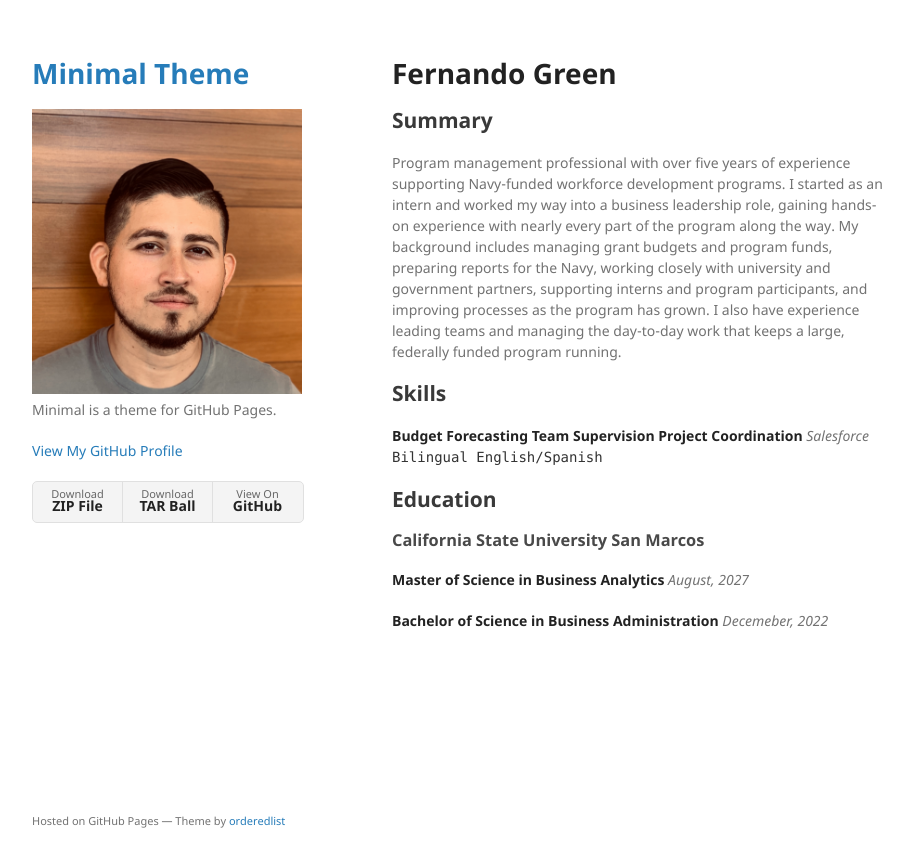
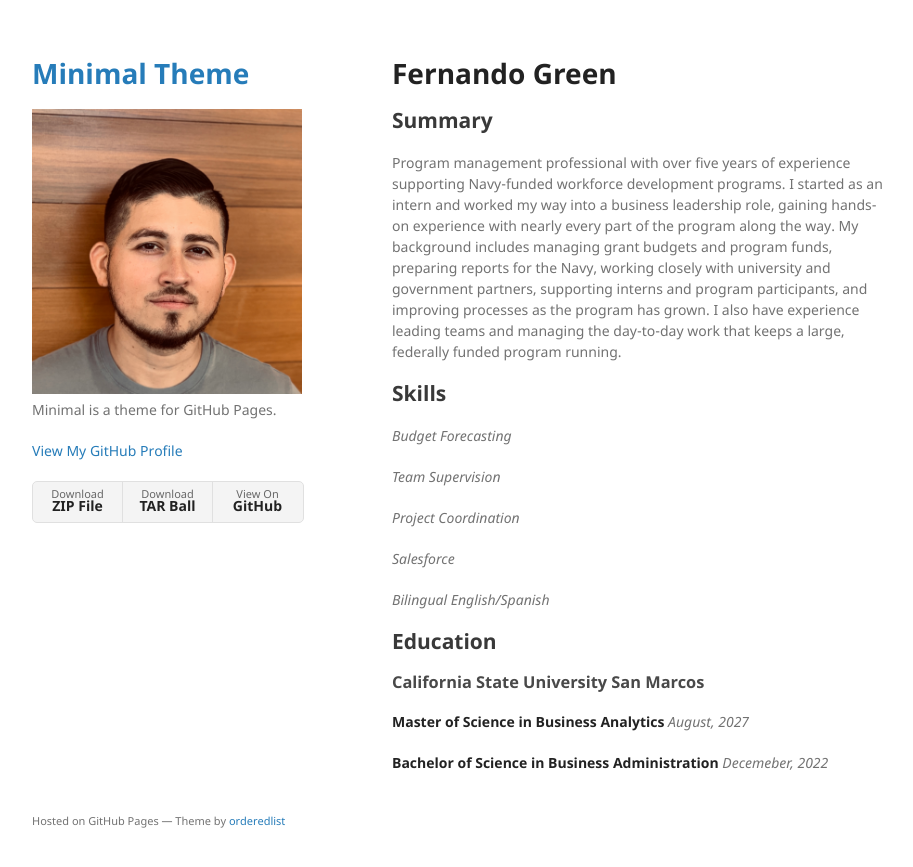
Before and after one commit to Nando-G8/Nando-G8.github.io, a Jekyll site: the page built from index.md, in a window 1280 px wide. Shown: the top 867 px of the page, without its empty margins (178-1091 px from the left). Built offline with Jekyll 4.4.1, drawn with Linux system fonts in a browser that asks for light colours; our own code applies the rules of GitHub Pages for plain Markdown files.

```diff
--- a/index.md
+++ b/index.md
@@ -5,11 +5,15 @@
 Program management professional with over five years of experience supporting Navy-funded workforce development programs. I started as an intern and worked my way into a business leadership role, gaining hands-on experience with nearly every part of the program along the way. My background includes managing grant budgets and program funds, preparing reports for the Navy, working closely with university and government partners, supporting interns and program participants, and improving processes as the program has grown. I also have experience leading teams and managing the day-to-day work that keeps a large, federally funded program running.
 
 ## Skills
- **Budget Forecasting**
- **Team Supervision**
- **Project Coordination**
+ *Budget Forecasting*
+
+ *Team Supervision*
+
+ *Project Coordination*
+
  *Salesforce*
- `Bilingual English/Spanish`
+
+ *Bilingual English/Spanish*
 
 ## Education
 
```
